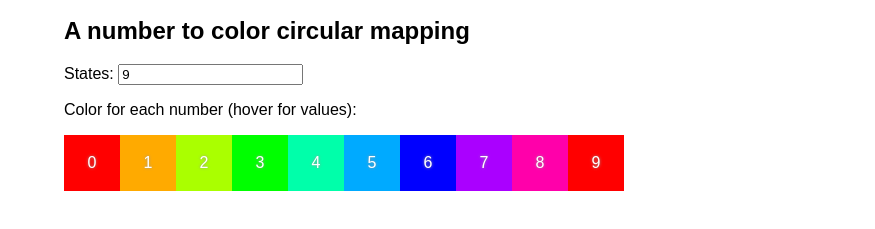
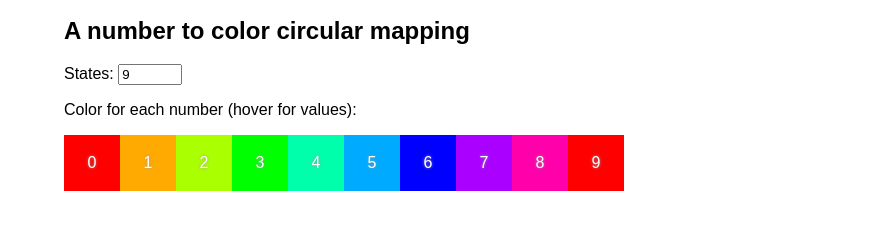
Before and after one commit to bouvens/number-to-color, a website built with webpack: page demo/index.html in a window 1280 px wide. Shown: the part 161-390 px from the top of the page, 0-875 px from the left. Built offline with nearby package versions, Linux system fonts and the light colour scheme.

Commit message:
feat: Update demo, use memoization

```diff
--- a/demo/index.html
+++ b/demo/index.html
@@ -16,7 +16,7 @@
 <h2>A number to color circular mapping</h2>
 <div>
   <label for="states">States:</label>
-  <input id="states" value="9">
+  <input id="states" type="number" value="9" min="1" max="999">
 </div>
 <p>Color for each number (hover for values):</p>
 <div id="colors"></div>
--- a/demo/index.js
+++ b/demo/index.js
@@ -1,18 +1,24 @@
-const getColor = require('../hexMap')
-const getRGB = require('../map')
+const getColor = require('../')
+const hexColor = require('../hexMap')
 
 const input = document.getElementById('states')
 const colorsWrapper = document.getElementById('colors')
+let previousStates
 
 function updateColors () {
-  const states = input.value
+  const states = input.value.slice(0, 4)
+  input.value = states
+  if (states === previousStates) {
+    return
+  }
+  previousStates = states
+
   // slow but easy clear
   colorsWrapper.innerHTML = ''
 
   for (let state = 0; state <= states; state += 1) {
-    const h = state / states
-    const nextColor = getColor(h)
-    const rgbColor = getRGB(h)
+    const rgbColor = getColor(state, states)
+    const nextColor = hexColor(state / states)
     const colorContainer = document.createElement('div')
     colorContainer.setAttribute('class', 'color')
     colorContainer.setAttribute('title', `${nextColor}
```
